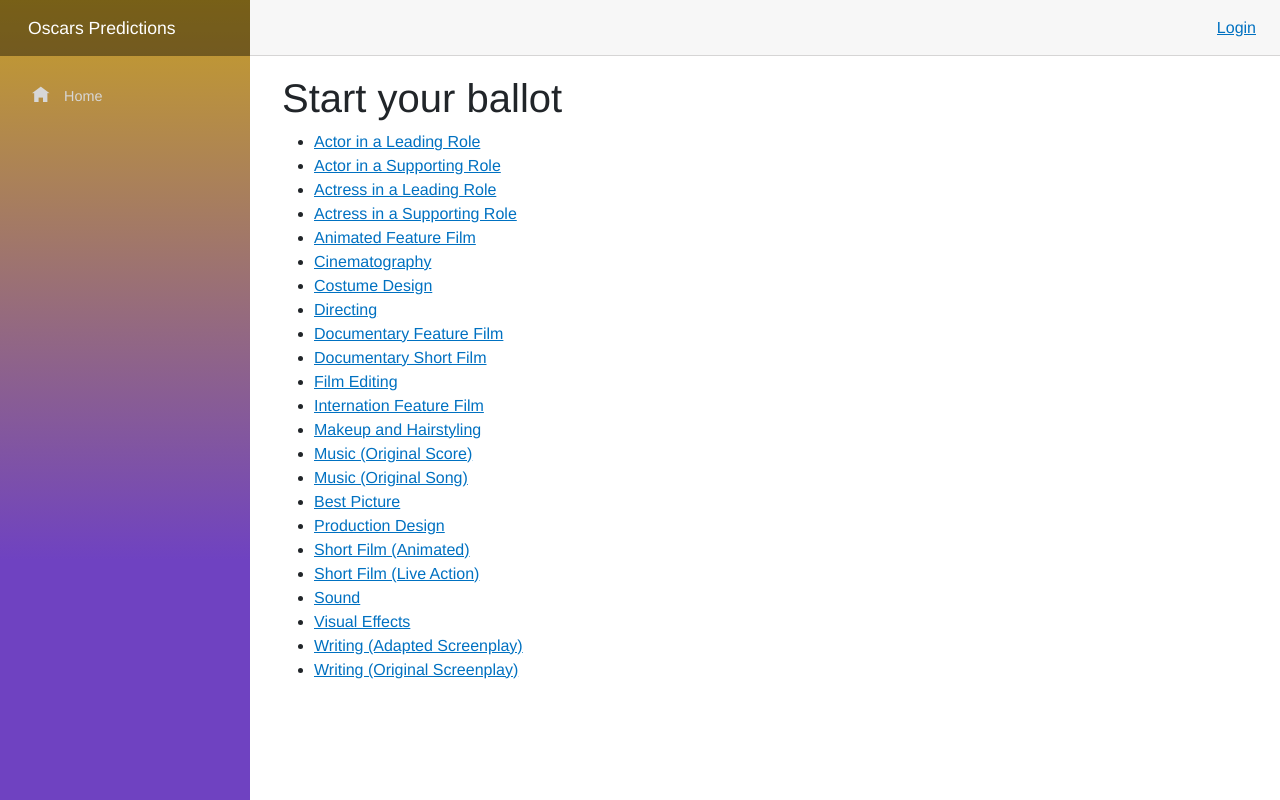
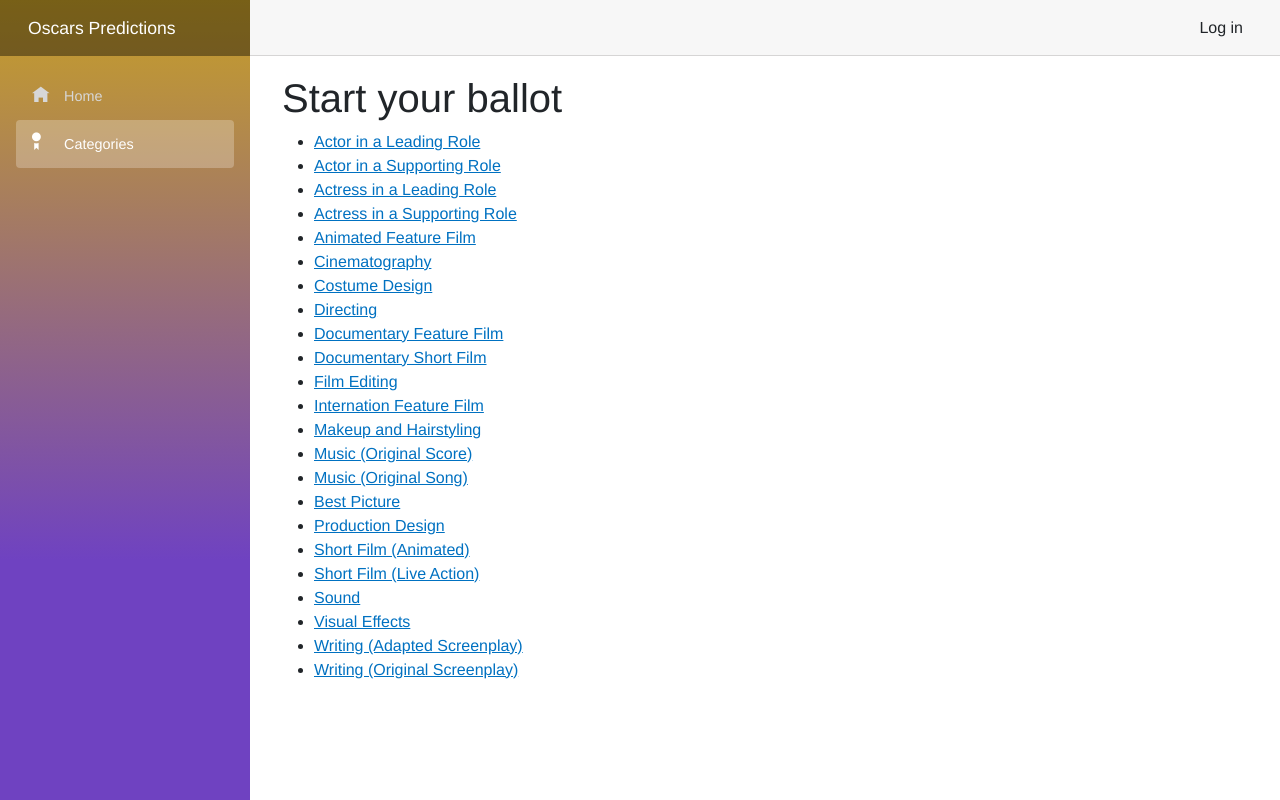
Before and after one commit to Terit/oscars-games, an ASP.NET Core app: page /categories in a window 1280 px wide. Run offline with ASP.NET Core 8, Linux system fonts and the light colour scheme; style sheets or scripts are compiled from the project's sources.

Commit message:
Add Auth0 login/logout - Add unauthenticated categories list

```diff
--- a/App.razor
+++ b/App.razor
@@ -1,6 +1,14 @@
+<CascadingAuthenticationState>
   <Router AppAssembly="@typeof(App).Assembly">
     <Found Context="routeData">
-        <RouteView RouteData="@routeData" DefaultLayout="@typeof(MainLayout)" />
+      <AuthorizeRouteView RouteData="@routeData" DefaultLayout="@typeof(MainLayout)">
+        <Authorizing>
+          <p>Polishing trophies, please wait...</p>
+        </Authorizing>
+        <NotAuthorized>
+          <RedirectToLogin></RedirectToLogin>
+        </NotAuthorized>
+      </AuthorizeRouteView>
       <FocusOnNavigate RouteData="@routeData" Selector="h1" />
     </Found>
     <NotFound>
@@ -10,3 +18,4 @@
       </LayoutView>
     </NotFound>
   </Router>
+</CascadingAuthenticationState>
--- a/Pages/Categories.razor
+++ b/Pages/Categories.razor
@@ -7,7 +7,7 @@
   @foreach (var cat in CatagoryData)
   {
     <li>
-      <NavLink href=@($"/categories/{@cat.Slug}")>@cat.Name</NavLink>
+      <NavLink href=@($"/categories/ballot/{@cat.Slug}")>@cat.Name</NavLink>
     </li>
   }
 </ul>
--- a/Pages/CategoryForm.razor
+++ b/Pages/CategoryForm.razor
@@ -1,6 +1,8 @@
-@page "/categories/{slug}"
+@page "/categories/ballot/{slug}"
+@attribute [Authorize]
 @inject NavigationManager Navigation
 @inject Data.Categories Categories
+@inject AuthenticationStateProvider AuthState
 @using oscars_games.Data
 
 <h1 class="mb-5">@category?.Name</h1>
@@ -31,8 +33,25 @@
   public Data.Category? category { get; set; }
   private CategorySelection categorySelection = new CategorySelection();
 
-  protected override void OnInitialized()
+  private string Username = "Anonymous User";
+  private string Picture = "";
+
+  protected override async Task OnInitializedAsync()
   {
+    var state = await AuthState.GetAuthenticationStateAsync();
+
+    if (state.User.Identity == null)
+    {
+      Navigation.NavigateTo($"/categories/{Slug}");
+    }
+
+    Username = state.User.Identity.Name ?? string.Empty;
+
+    Picture = state.User.Claims
+    .Where(c => c.Type.Equals("picture"))
+    .Select(c => c.Value)
+    .FirstOrDefault() ?? string.Empty;
+
     if (string.IsNullOrEmpty(Slug))
     {
       Navigation.NavigateTo("/categories");
@@ -44,6 +63,8 @@
     {
       Navigation.NavigateTo("/categories");
     }
+
+    await base.OnInitializedAsync();
   }
 
   private void HandleSubmit()
--- /dev/null
+++ b/Pages/CategoryView.razor
@@ -0,0 +1,47 @@
+@page "/categories/{slug}"
+@inject NavigationManager Navigation
+@inject Data.Categories Categories
+@inject AuthenticationStateProvider AuthState
+@using oscars_games.Data
+
+<h1 class="mb-5">@category?.Name</h1>
+
+<ul class="mb-4 list-group">
+  @foreach (var nominee in category?.Nominees)
+  {
+    <li class="list-group-item">
+      <h5 class="fw-bold">@nominee.Name</h5>
+      <span class="fst-italic fw-lighter">@nominee.Metadata</span>
+    </li>
+  }
+</ul>
+
+<a href="/categories" class="btn btn-primary">Back</a>
+
+@code {
+  [Parameter]
+  public string? Slug { get; set; }
+  public Data.Category? category { get; set; }
+  private CategorySelection categorySelection = new CategorySelection();
+
+  protected override void OnInitialized()
+  {
+    if (string.IsNullOrEmpty(Slug))
+    {
+      Navigation.NavigateTo("/categories");
+    }
+
+    category = new Category(Categories, Slug);
+
+    if (string.IsNullOrEmpty(category.Name))
+    {
+      Navigation.NavigateTo("/categories");
+    }
+  }
+
+  private void HandleSubmit()
+  {
+    Console.WriteLine(categorySelection.Selection);
+    Navigation.NavigateTo("/categories");
+  }
+}
--- /dev/null
+++ b/Pages/Login.cshtml
@@ -0,0 +1,4 @@
+@page
+@model oscars_games.Pages.LoginModel
+@{
+}
--- /dev/null
+++ b/Pages/Logout.cshtml
@@ -0,0 +1,4 @@
+@page
+@model oscars_games.Pages.LogoutModel
+@{
+}
--- a/Pages/_Host.cshtml
+++ b/Pages/_Host.cshtml
@@ -5,6 +5,7 @@
 
 <!DOCTYPE html>
 <html lang="en">
+
 <head>
   <meta charset="utf-8" />
   <meta name="viewport" content="width=device-width, initial-scale=1.0" />
@@ -12,9 +13,16 @@
   <link rel="stylesheet" href="css/bootstrap/bootstrap.min.css" />
   <link href="css/site.css" rel="stylesheet" />
   <link href="oscars-games.styles.css" rel="stylesheet" />
-    <link rel="icon" type="image/png" href="favicon.png"/>
+  <link rel="apple-touch-icon" sizes="180x180" href="/apple-touch-icon.png">
+  <link rel="icon" type="image/png" sizes="32x32" href="/favicon-32x32.png">
+  <link rel="icon" type="image/png" sizes="16x16" href="/favicon-16x16.png">
+  <link rel="manifest" href="/site.webmanifest">
+  <link rel="mask-icon" href="/safari-pinned-tab.svg" color="#5bbad5">
+  <meta name="msapplication-TileColor" content="#da532c">
+  <meta name="theme-color" content="#ffffff">
   <component type="typeof(HeadOutlet)" render-mode="ServerPrerendered" />
 </head>
+
 <body>
   <component type="typeof(App)" render-mode="ServerPrerendered" />
 
@@ -31,4 +39,5 @@
 
   <script src="_framework/blazor.server.js"></script>
 </body>
+
 </html>
--- /dev/null
+++ b/RedirectToLogin.razor
@@ -0,0 +1,27 @@
+@inject NavigationManager Navigation
+
+@code {
+
+  [CascadingParameter]
+  private Task<AuthenticationState> AuthenticationStateTask { get; set; }
+
+  protected override async Task OnInitializedAsync()
+  {
+    var authState = await AuthenticationStateTask;
+
+    if (authState.User.Identity == null || !authState.User.Identity.IsAuthenticated)
+    {
+      var currentURI = Navigation.ToBaseRelativePath(Navigation.Uri) ?? "";
+      Console.WriteLine(currentURI);
+      if (currentURI.Contains("ballot"))
+      {
+        var redirectURI = currentURI.Replace("ballot", "");
+        Console.WriteLine(redirectURI);
+        Navigation.NavigateTo(redirectURI);
+        return;
+      }
+
+      Navigation.NavigateTo("/login");
+    }
+  }
+}
--- /dev/null
+++ b/Shared/AccessControl.razor
@@ -0,0 +1,8 @@
+<AuthorizeView>
+  <Authorized>
+    <a class="btn" href="logout">Log out</a>
+  </Authorized>
+  <NotAuthorized>
+    <a class="btn" href="login?redirectUri=/">Log in</a>
+  </NotAuthorized>
+</AuthorizeView>
--- a/Shared/MainLayout.razor
+++ b/Shared/MainLayout.razor
@@ -9,7 +9,7 @@
 
   <main>
     <div class="top-row px-4">
-            <a href="https://docs.microsoft.com/aspnet/" target="_blank">Login</a>
+      <AccessControl />
     </div>
 
     <article class="content px-4">
--- a/Shared/NavMenu.razor
+++ b/Shared/NavMenu.razor
@@ -13,6 +13,9 @@
       <NavLink class="nav-link" href="" Match="NavLinkMatch.All">
         <span class="oi oi-home" aria-hidden="true"></span> Home
       </NavLink>
+      <NavLink class="nav-link" href="/categories" Match="NavLinkMatch.Prefix">
+        <span class="oi oi-badge" aria-hidden="true"></span> Categories
+      </NavLink>
     </div>
   </nav>
 </div>
```
Also changed, not shown: Pages/Index.razor (+4 -3 lines), Pages/Login.cshtml.cs (added, +22 -0 lines), Pages/Logout.cshtml.cs (added, +24 -0 lines). Lines whose indentation alone changed are shown as unchanged.
